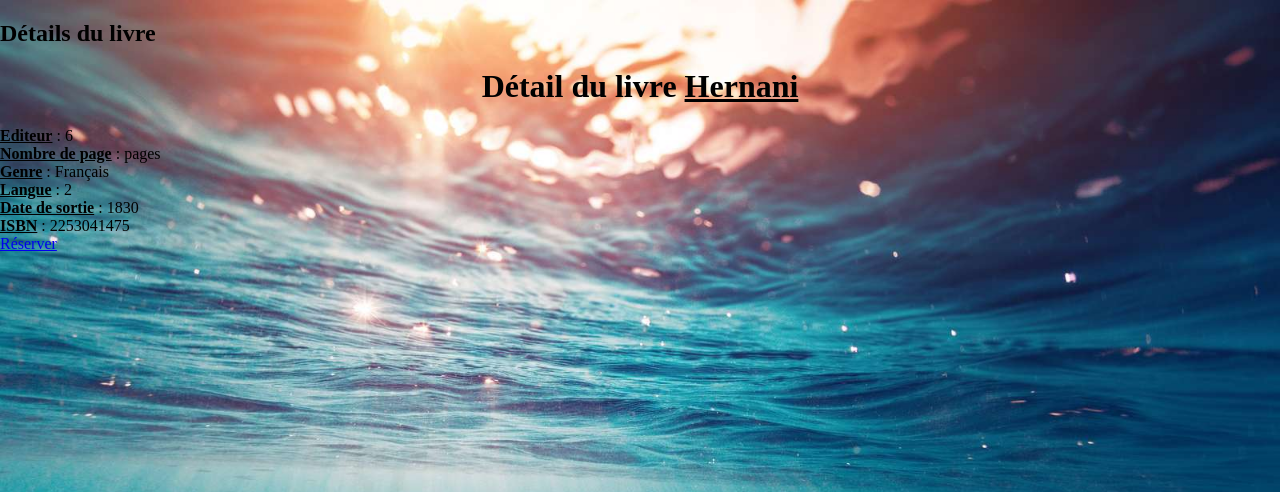
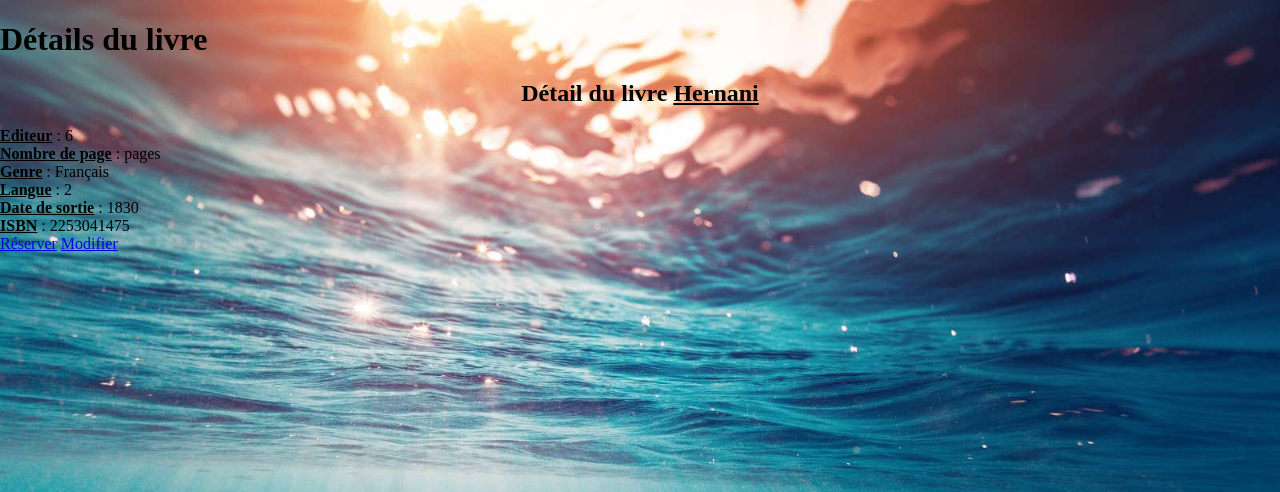
Before and after one commit to samboukh/revolution_library, a PHP site: page /details_livres.php?titre=Hernani in a window 1280 px wide. Shown: the top 492 px of the page. Run offline with PHP 8.4, Linux system fonts and the light colour scheme; data comes from the database, SQL or seed files in the repository.

Commit message:
ajout bouton modifier

```diff
--- a/src/details_livres.php
+++ b/src/details_livres.php
@@ -10,14 +10,14 @@
 		<link rel="stylesheet" type="text/css" href="styleglobal.css">
 </head>
 <body>
-	<h2>Détails du livre</h2>
+	<h1>Détails du livre</h1>
 	<?php include "bdd.php"?>
 		<?php
-	$titre = $_GET['titre']; //Protection contre la saisie utilisateur et récupération de la variable titre
+	$titre = $_GET['titre'];
 
 	$req = $bdd->query('SELECT * FROM livre LEFT JOIN genre ON livre.genre = genre.id LEFT JOIN editeur ON editeur.id = livre.editeur LEFT JOIN langue ON langue.id = livre.langue WHERE titre LIKE "'.$titre.'%"');
 while ($d = $req->fetch()){
-	echo '<h1 style="text-align:center;">Détail du livre <strong style="text-decoration: underline;">'.$d["titre"].'</strong></h1>';
+	echo '<h2 style="text-align:center;">Détail du livre <strong style="text-decoration: underline;">'.$d["titre"].'</strong></h2>';
 	?>
 	<div class="detail">
 		<section class="details_Livre">
@@ -30,7 +30,8 @@
 				echo '<strong><u>Date de sortie</u></strong> : '.$d["annee"]. '<br>';
 				echo '<strong><u>ISBN</u></strong> : '.$d["isbn"]. '<br>';
 				?>
-						<a class="button_RON" href="panier_tmp.php?isbn=<?= ($d['isbn'])?>">Réserver</a>
+						<a class="button_RON" href="panier.php?isbn=<?= ($d['isbn'])?>">Réserver</a>
+						<a class="button_RON" href="modifier.php?isbn=<?= ($d['isbn'])?>">Modifier</a>
 			</section>
 		</div>
 
```
